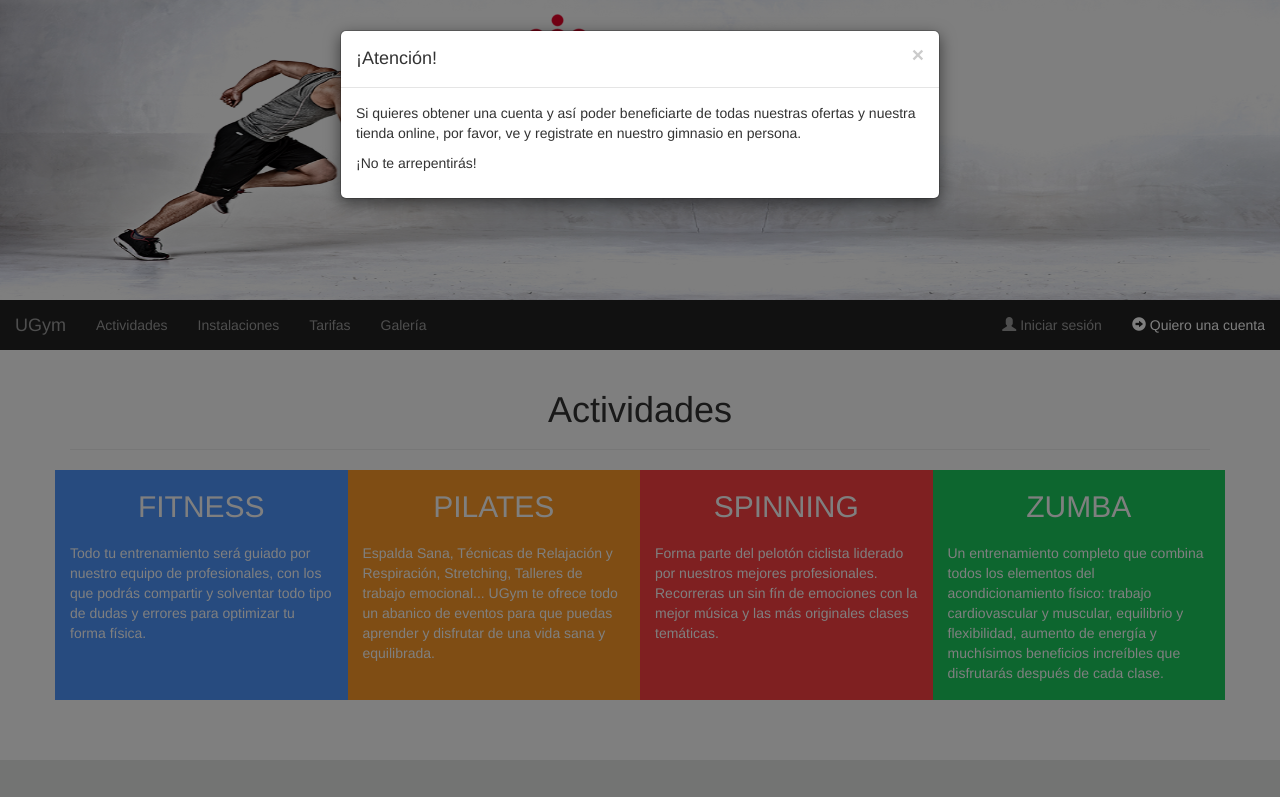
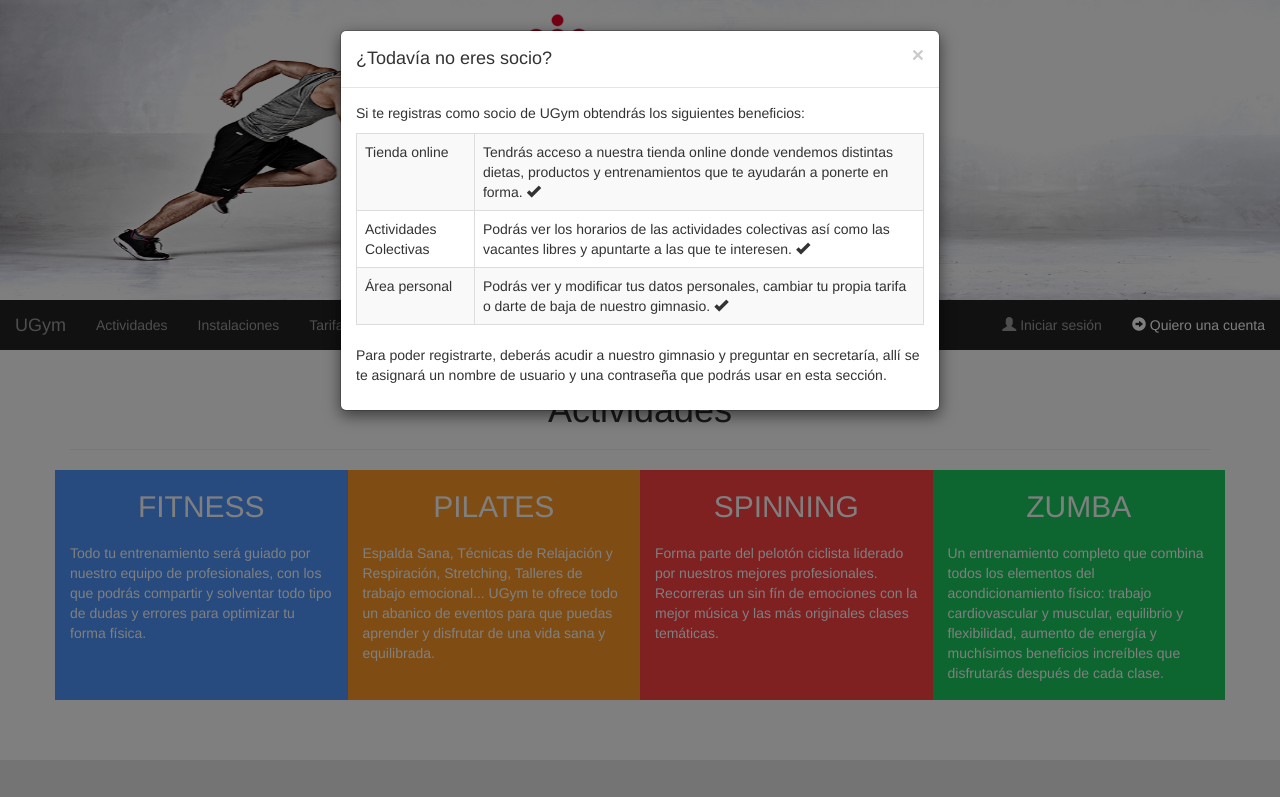
Before and after one commit to jesusAmores/practicaDAW, a plain HTML site: page UGym/index.html in a window 1280 px wide. Both pictures are taken after a click on the link "Quiero una cuenta". Shown: the top 797 px of the page. Drawn offline with nearby package versions, Linux system fonts and the light colour scheme.

Commit message:
Pagina Principal
Añadidos cambios en el boton de "quiero una cuenta"
Añadido link a la pagina de recuperacion de datos.

```diff
--- a/UGym/index.html
+++ b/UGym/index.html
@@ -92,9 +92,9 @@
                                                             <label><input type="checkbox"> No cerrar sesión</label>
                                                         </div>
 
-                                                        <button type="submit" class="btn btn-default">Entrar</button>
+                                                        <button type="submit" class="btn btn-default"><a href="client.html">Entrar</a></button>
                                                         <div>
-                                                            <br><a href="#">¿Has olvidado tus datos?</a>
+                                                            <br><a href="recuperacionDeDatos.html">¿Has olvidado tus datos?</a>
                                                         </div>
                                                     </form>
                                                 </div>
@@ -112,11 +112,27 @@
                                             <div class="modal-content">
                                                 <div class="modal-header">
                                                     <button type="button" class="close" data-dismiss="modal">&times;</button>
-                                                        <h4 class="modal-title">¡Atención!</h4>
+                                                        <h4 class="modal-title">¿Todavía no eres socio?</h4>
                                                 </div>
                                                 <div class="modal-body">
-                                                    <p>Si quieres obtener una cuenta y así poder beneficiarte de todas nuestras ofertas y nuestra tienda online, por favor, ve y registrate en nuestro gimnasio en persona.</p>
-                                                    <p>¡No te arrepentirás!</p>
+                                                    <p>Si te registras como socio de UGym obtendrás los siguientes beneficios: </p>
+                                                    <table class="table table-striped table-bordered">
+                                                        <tbody>
+                                                            <tr>
+                                                                <td>Tienda online</td>
+                                                                <td>Tendrás acceso a nuestra tienda online donde vendemos distintas dietas, productos y entrenamientos que te ayudarán a ponerte en forma. <span class="glyphicon glyphicon-ok"></span></td>
+                                                            </tr>
+                                                            <tr>
+                                                                <td>Actividades Colectivas</td>
+                                                                <td>Podrás ver los horarios de las actividades colectivas así como las vacantes libres y apuntarte a las que te interesen. <span class="glyphicon glyphicon-ok"></span></td>
+                                                            </tr>
+                                                            <tr>
+                                                                <td>Área personal</td>
+                                                                <td>Podrás ver y modificar tus datos personales, cambiar tu propia tarifa o darte de baja de nuestro gimnasio. <span class="glyphicon glyphicon-ok"></span></td>
+                                                            </tr>
+                                                        </tbody>
+                                                   </table>
+                                                    <p>Para poder registrarte, deberás acudir a nuestro gimnasio y preguntar en secretaría, allí se te asignará un nombre de usuario y una contraseña que podrás usar en esta sección.</p>
                                                 </div>
                                             </div>
                                         </div>
```
